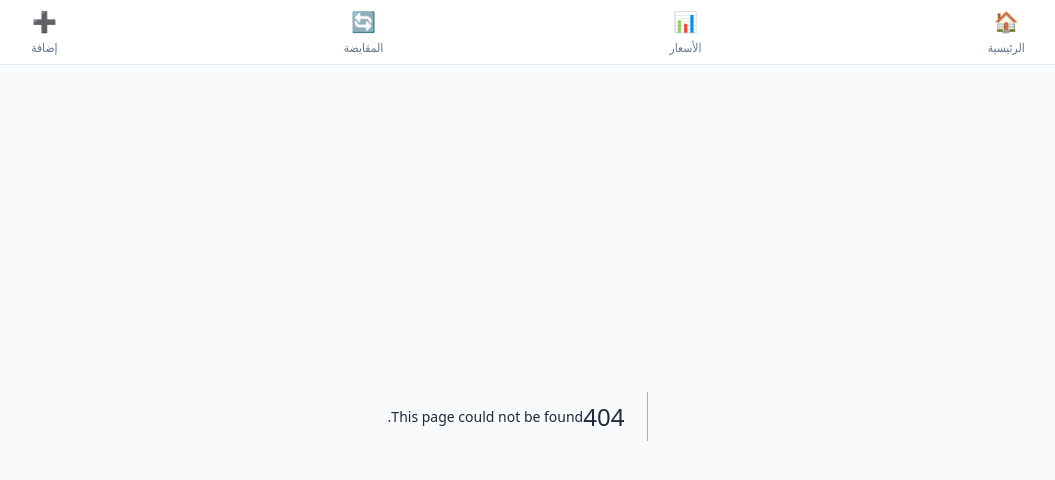
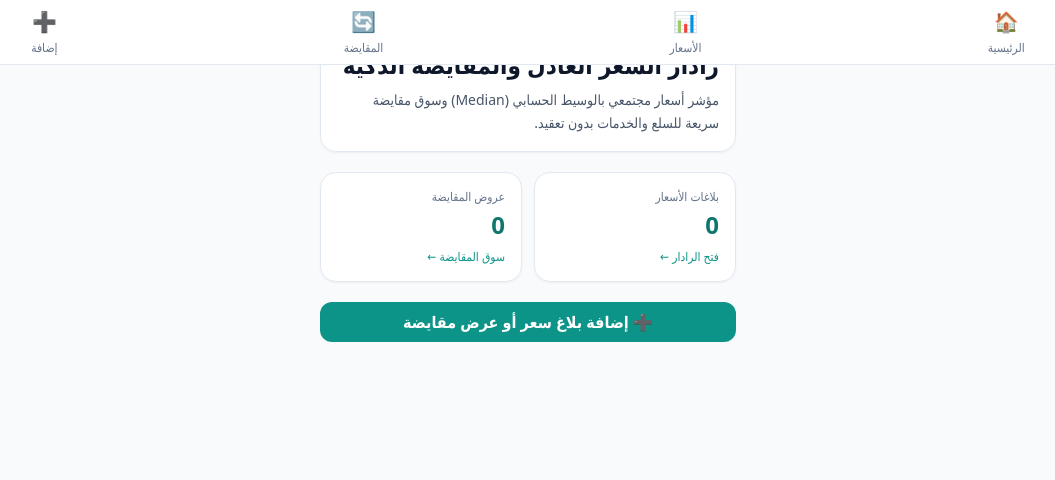
Before and after one commit to Mb4252/Decentralized-Free, a Next.js app: page /Decentralized-Free/app in a window 1280 px wide. Before the commit this address had no page. Shown: the top 480 px of the page, without its empty margins (112-1167 px from the left). Built offline with nearby package versions, Linux system fonts and the light colour scheme.

Commit message:
Create HomePage component with price and barter links
This component displays a home page with price reports and barter offers, including links to respective pages.

```diff
--- /dev/null
+++ b/app/app/page.tsx
@@ -0,0 +1,38 @@
+'use client';
+import Link from 'next/link';
+import { useApp } from '@/lib/context';
+
+export default function HomePage() {
+  const { prices, barters } = useApp();
+
+  return (
+    <div className="mt-4 space-y-5 pb-20">
+      <div className="card space-y-2">
+        <h1 className="text-2xl font-bold text-slate-900">
+          رادار السعر العادل والمقايضة الذكية
+        </h1>
+        <p className="text-sm text-slate-600 leading-relaxed">
+          مؤشر أسعار مجتمعي بالوسيط الحسابي (Median) وسوق مقايضة سريعة للسلع والخدمات بدون تعقيد.
+        </p>
+      </div>
+
+      <div className="grid grid-cols-2 gap-3">
+        <Link href="/prices" className="card hover:border-teal-500 transition">
+          <div className="text-xs text-slate-500">بلاغات الأسعار</div>
+          <div className="text-2xl font-bold text-teal-700 mt-1">{prices.length}</div>
+          <div className="text-xs text-teal-600 mt-2">فتح الرادار ←</div>
+        </Link>
+
+        <Link href="/barter" className="card hover:border-teal-500 transition">
+          <div className="text-xs text-slate-500">عروض المقايضة</div>
+          <div className="text-2xl font-bold text-teal-700 mt-1">{barters.length}</div>
+          <div className="text-xs text-teal-600 mt-2">سوق المقايضة ←</div>
+        </Link>
+      </div>
+
+      <Link href="/add" className="btn-primary block w-full py-3">
+        ➕ إضافة بلاغ سعر أو عرض مقايضة
+      </Link>
+    </div>
+  );
+}
```
